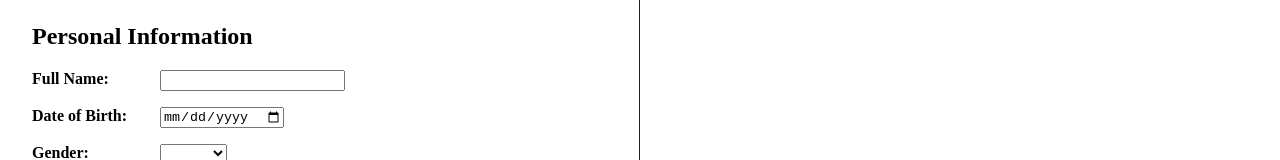
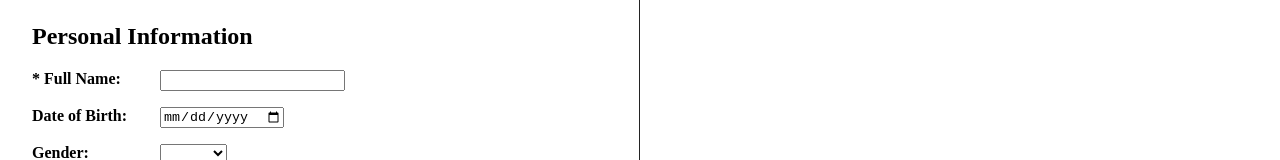
Before and after one commit to Heunsig/vue-complex-form-handling, a Vue app: page /basic in a window 1280 px wide. Shown: the part 122-282 px from the top of the page. Built offline with nearby package versions, Linux system fonts and the light colour scheme.

Commit message:
feat: add validation

```diff
--- a/src/components/basic-style/PersonalInfoForm.vue
+++ b/src/components/basic-style/PersonalInfoForm.vue
@@ -7,6 +7,7 @@ const props = defineProps<{
     dob: string
     gender: string
   }
+  hasFullNameError: boolean
 }>()
 
 const emit = defineEmits<{
@@ -48,9 +49,10 @@ watch(
   <div>
     <h2>Personal Information</h2>
     <div>
-      <label for="fullName">Full Name:</label>
+      <label for="fullName">* Full Name:</label>
       <div>
         <input type="text" id="fullName" v-model="form.fullName" />
+        <p v-if="hasFullNameError" class="error-msg">First Name is required.</p>
       </div>
     </div>
     <div>
--- a/src/components/define-expose-style/PersonalInfoForm.vue
+++ b/src/components/define-expose-style/PersonalInfoForm.vue
@@ -7,7 +7,15 @@ const form = ref({
   gender: ''
 })
 
+const hasFullNameError = ref(false)
+
 function getFormData() {
+  if (form.value.fullName === '') {
+    hasFullNameError.value = true
+    throw new Error('Full Name is required.')
+  }
+
+  hasFullNameError.value = false
   return form.value
 }
 
@@ -25,9 +33,10 @@ defineExpose({
   <div>
     <h2>Personal Information</h2>
     <div>
-      <label for="fullName">Full Name:</label>
+      <label for="fullName">* Full Name:</label>
       <div>
         <input type="text" id="fullName" v-model="form.fullName" />
+        <p v-if="hasFullNameError" class="error-msg">First Name is required.</p>
       </div>
     </div>
     <div>
--- a/src/components/provide-inject-style/PersonalInfoForm.vue
+++ b/src/components/provide-inject-style/PersonalInfoForm.vue
@@ -1,6 +1,10 @@
 <script setup lang="ts">
 import { inject } from 'vue'
 import { key } from '@/components/provide-inject-style/symbol'
+
+defineProps<{
+  hasFullNameError: boolean
+}>()
 
 const form = inject(key)
 </script>
@@ -9,9 +13,10 @@ const form = inject(key)
   <div>
     <h2>Personal Information</h2>
     <div>
-      <label for="fullName">Full Name:</label>
+      <label for="fullName">* Full Name:</label>
       <div>
         <input type="text" id="fullName" v-model="form!.personal.fullName" />
+        <p v-if="hasFullNameError" class="error-msg">First Name is required.</p>
       </div>
     </div>
     <div>
--- a/src/components/store-style/PersonalInfoForm.vue
+++ b/src/components/store-style/PersonalInfoForm.vue
@@ -1,16 +1,19 @@
 <script setup lang="ts">
 import { useFormStore } from '@/stores/form'
+import { storeToRefs } from 'pinia'
 
-const { form } = useFormStore()
+const formStore = useFormStore()
+const { form, hasFullNameError } = storeToRefs(formStore)
 </script>
 
 <template>
   <div>
     <h2>Personal Information</h2>
     <div>
-      <label for="fullName">Full Name:</label>
+      <label for="fullName">* Full Name:</label>
       <div>
         <input type="text" id="fullName" v-model="form.personal.fullName" />
+        <p v-if="hasFullNameError" class="error-msg">First Name is required.</p>
       </div>
     </div>
     <div>
--- a/src/stores/form.ts
+++ b/src/stores/form.ts
@@ -14,6 +14,8 @@ export const useFormStore = defineStore('form', () => {
     }
   })
 
+  const hasFullNameError = ref(false)
+
   function resetForm() {
     form.value = {
       personal: {
@@ -26,10 +28,12 @@ export const useFormStore = defineStore('form', () => {
         phone: ''
       }
     }
+    hasFullNameError.value = false
   }
 
   return {
     form,
+    hasFullNameError,
     resetForm
   }
 })
--- a/src/views/BasicStyle.vue
+++ b/src/views/BasicStyle.vue
@@ -30,9 +30,16 @@ const form = ref({
 })
 
 const loading = ref(false)
+const hasFullNameError = ref(false)
 
 function handleSubmit() {
+  if (form.value.personal.fullName === '') {
+    hasFullNameError.value = true
+    return
+  }
+
   loading.value = true
+  hasFullNameError.value = false
   setTimeout(() => {
     alert(JSON.stringify(form.value, null, 2))
     loading.value = false
@@ -59,7 +66,7 @@ onMounted(() => {
       <h1>Basic Style</h1>
       <form @submit.prevent="handleSubmit">
         <div>
-          <PersonalInfoForm v-model="form.personal" />
+          <PersonalInfoForm v-model="form.personal" :hasFullNameError="hasFullNameError" />
         </div>
         <div>
           <ContactInfoForm v-model="form.contact" />
--- a/src/views/ProvideInjectStyle.vue
+++ b/src/views/ProvideInjectStyle.vue
@@ -34,9 +34,16 @@ const form = ref<Form>({
 provide(key, form)
 
 const loading = ref(false)
+const hasFullNameError = ref(false)
 
 function handleSubmit() {
+  if (form.value.personal.fullName === '') {
+    hasFullNameError.value = true
+    return
+  }
+
   loading.value = true
+  hasFullNameError.value = false
   setTimeout(() => {
     alert(JSON.stringify(form.value, null, 2))
     loading.value = false
@@ -63,7 +70,7 @@ onMounted(() => {
       <h1>Provide Inject Style</h1>
       <form @submit.prevent="handleSubmit">
         <div>
-          <PersonalInfoForm v-model="form.personal" />
+          <PersonalInfoForm v-model="form.personal" :hasFullNameError="hasFullNameError" />
         </div>
         <div>
           <ContactInfoForm v-model="form.contact" />
--- a/src/views/StoreStyle.vue
+++ b/src/views/StoreStyle.vue
@@ -9,6 +9,7 @@
  * - Requires a state management plugin
  * - Need to continuously manage stateful data
  * - Need to reset the form when the component is unmounted
+ * - Difficult to scope the state to a single component
  */
 
 import { onBeforeUnmount, onMounted, ref } from 'vue'
@@ -18,12 +19,19 @@ import ContactInfoForm from '@/components/store-style/ContactInfoForm.vue'
 
 import VueJsonPretty from 'vue-json-pretty'
 import 'vue-json-pretty/lib/styles.css'
+import { storeToRefs } from 'pinia'
 
-const { form, resetForm } = useFormStore()
+const formStore = useFormStore()
+const { form, hasFullNameError } = storeToRefs(formStore)
 
 const loading = ref(false)
 
 function handleSubmit() {
+  if (form.value.personal.fullName === '') {
+    hasFullNameError.value = true
+    return
+  }
+
   loading.value = true
   setTimeout(() => {
     alert(JSON.stringify(form, null, 2))
@@ -46,7 +54,7 @@ onMounted(() => {
 })
 
 onBeforeUnmount(() => {
-  resetForm()
+  formStore.resetForm()
 })
 </script>
 <template>
```
